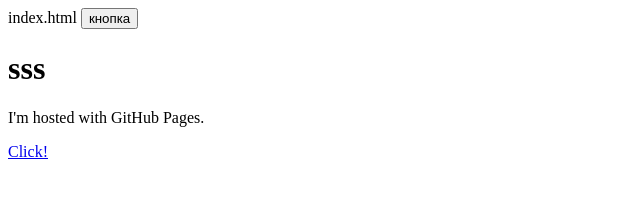
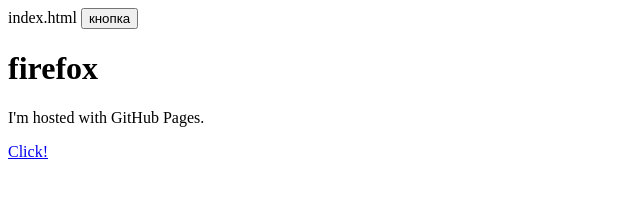
Before and after one commit to Vital112/Vital112.github.io, a plain HTML site: page index.html in a window 1280 px wide. Shown: the whole page, without its empty margins (0-640 px from the left). Drawn offline with Linux system fonts and the light colour scheme.

Commit message:
Update index.html

```diff
--- a/index.html
+++ b/index.html
@@ -29,7 +29,7 @@ document.getElementById('mybutton').onclick = function() {
 }
 </script>
 
-<h1>sss</h1>
+<h1>firefox</h1>
 <p>I'm hosted with GitHub Pages.</p>
 	<!-- START OF ALTKRAFT PIXEL CODE !-->
 <a href="https://pxl.vitaly-rizaev.dev.altkraft.com:443/pixel?k=5dDgEZcMjS4C4aoZnA8RMLRnbH8ucqFhtN78dV4WAue7NQhmtH9Nzt9uYPvGi3iSxDZYfDrY7cHVMn3ZJBBBE3PU&s=f983547ad2d56b0a&redirect_url=&goals=&value=0">Click!</a>
```
